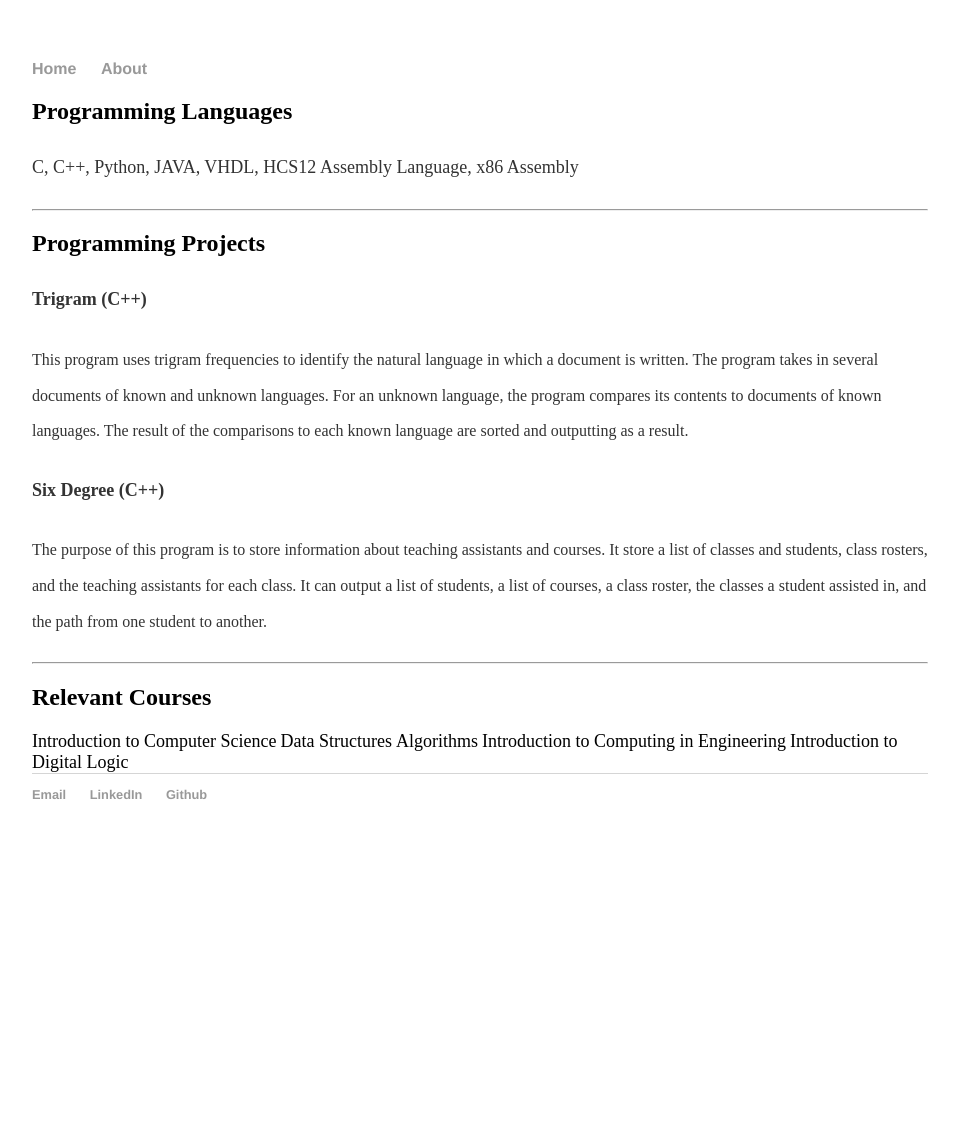
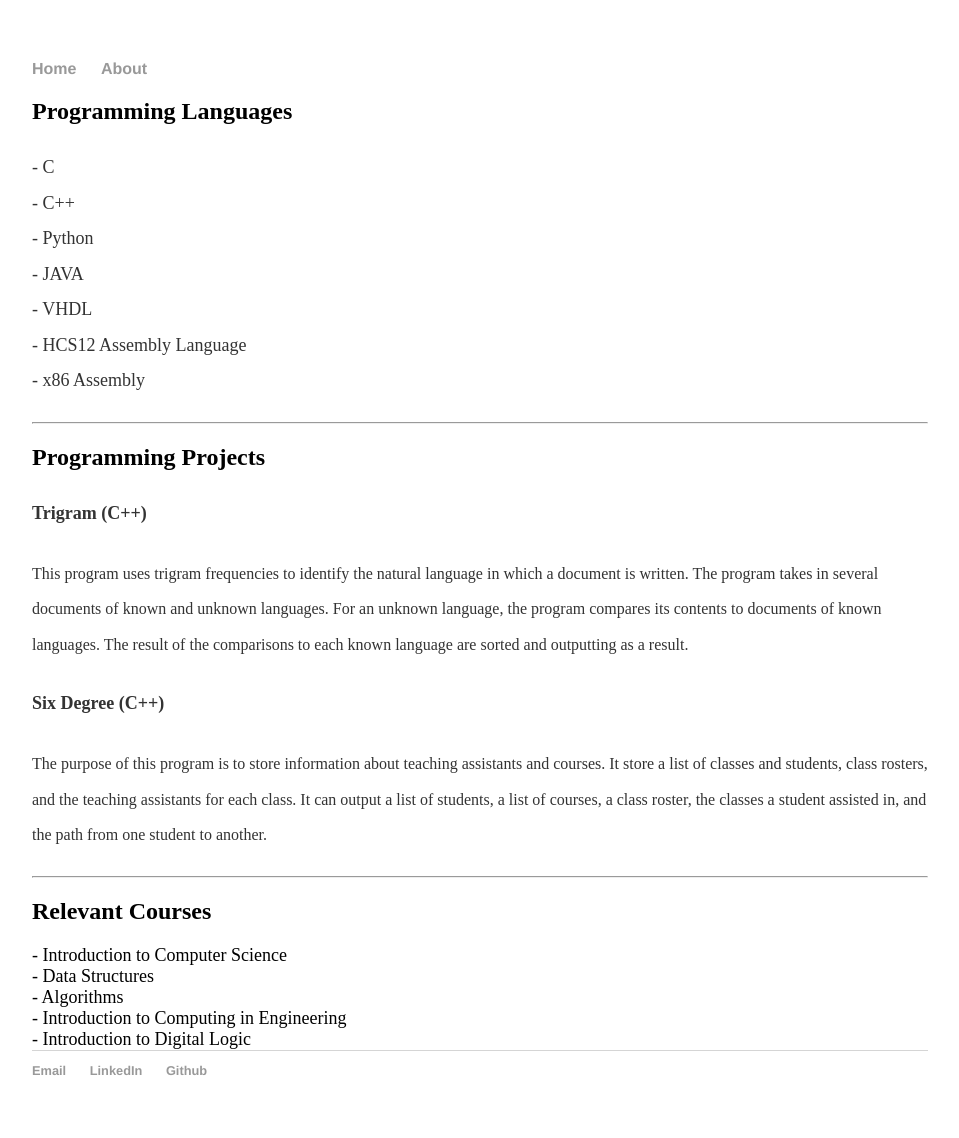
Before and after one commit to Winnie-Zheng/winnie-zheng.github.io, a Jekyll site: the page built from About/index.html, in a window 1280 px wide. Shown: the whole page, without its empty margins (160-1119 px from the left). Built offline with Jekyll 4.4.1, drawn with Linux system fonts in a browser that asks for light colours; before the commit the page ends 900 px from its top, so only the background shows below that.

Commit message:
Update index.html

```diff
--- a/About/index.html
+++ b/About/index.html
@@ -4,7 +4,14 @@ title: Winnie Zheng
 ---
 <div class="blurb">
   <h2>Programming Languages</h2>
-    <p><font size=4>C, C++, Python, JAVA, VHDL, HCS12 Assembly Language, x86 Assembly</font></p>
+    <p><font size=4>
+      - C<br />
+      - C++<br />
+      - Python<br />
+      - JAVA<br />
+      - VHDL<br />
+      - HCS12 Assembly Language<br />
+      - x86 Assembly</font></p>
   <hr></hr>
   <h2>Programming Projects</h2>
     <p><font size=4><strong>Trigram (C++)</strong></font></p>
@@ -13,9 +20,9 @@ title: Winnie Zheng
       <p><font size=3>The purpose of this program is to store information about teaching assistants and	courses. It store a list of classes and students, class rosters, and the teaching assistants for each class. It can output a list of students, a	list of courses, a class roster, the classes a student assisted in, and the path from one student to another.</font></p>
   <hr></hr>
   <h2>Relevant Courses</h2>
-    <font size=4>Introduction to Computer Science</font>
-    <font size=4>Data Structures</font>
-    <font size=4>Algorithms</font>
-    <font size=4>Introduction to Computing in Engineering</font>
-    <font size=4>Introduction to Digital Logic</font>
+    <font size=4>- Introduction to Computer Science<br /></font>
+    <font size=4>- Data Structures<br /></font>
+    <font size=4>- Algorithms<br /></font>
+    <font size=4>- Introduction to Computing in Engineering<br /></font>
+    <font size=4>- Introduction to Digital Logic<br /></font>
 </div><!-- /.blurb -->
```
